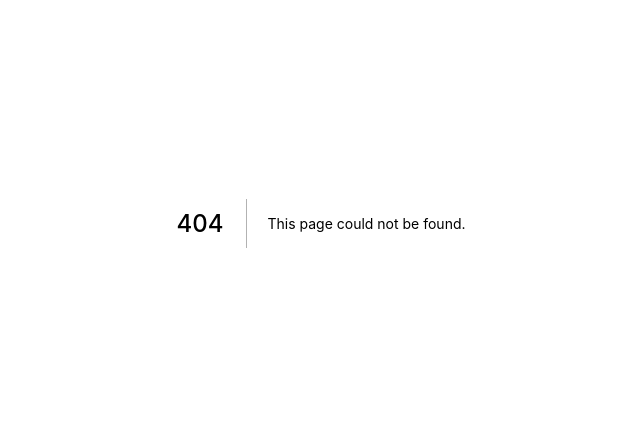
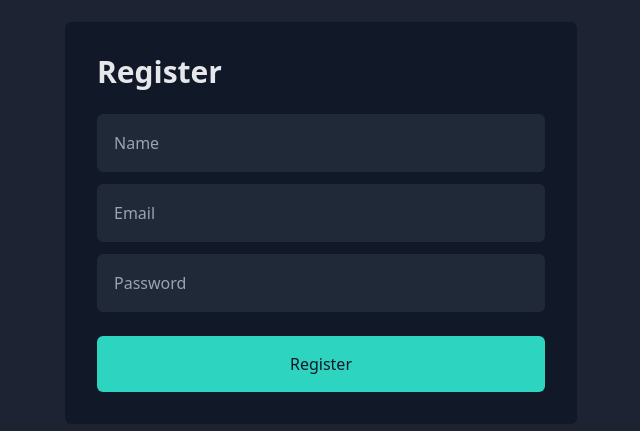
Before and after one commit to octoi/uchat, a Next.js app in the folder app/: page /account/register in a window 1280 px wide. Before the commit this address had no page. Shown: the part 177-608 px from the top of the page, without its empty margins (319-959 px from the left). Built offline with nearby package versions, Linux system fonts and the light colour scheme.

Commit message:
register page

```diff
--- /dev/null
+++ b/app/components/account/Input.tsx
@@ -0,0 +1,28 @@
+import React, { Dispatch, SetStateAction } from 'react';
+
+interface Props {
+  placeholder: string;
+  type?: 'text' | 'password' | 'email';
+  className?: string;
+  state: string;
+  setState: Dispatch<SetStateAction<string>>;
+}
+
+export default function Input({
+  placeholder,
+  type,
+  className,
+  state,
+  setState,
+}: Props) {
+  return (
+    <input
+      type={type ? type : 'text'}
+      required
+      placeholder={placeholder}
+      className={`${className} p-4 rounded-md outline-none transition bg-gray-800 border border-gray-800 focus:border-green-400`}
+      value={state}
+      onChange={(e) => setState(e.target.value)}
+    />
+  );
+}
--- /dev/null
+++ b/app/pages/account/register.tsx
@@ -0,0 +1,55 @@
+import { FormEvent, useState } from 'react';
+import { NextPage } from 'next';
+import Layout from '@/components/Layout';
+import Input from '@/components/account/Input';
+
+const Register: NextPage = () => {
+  const [name, setName] = useState('');
+  const [email, setEmail] = useState('');
+  const [password, setPassword] = useState('');
+
+  const handleFormSubmit = (e: FormEvent<HTMLFormElement>) => {
+    e.preventDefault();
+  };
+
+  return (
+    <Layout>
+      <div className='h-screen flex justify-center items-center'>
+        <form
+          className='bg-gray-900 p-8 rounded-md  flex flex-col w-full max-w-lg'
+          onSubmit={handleFormSubmit}
+        >
+          <h2 className='text-3xl font-bold'>Register</h2>
+          <Input
+            placeholder='Name'
+            className='mt-6'
+            state={name}
+            setState={setName}
+          />
+          <Input
+            placeholder='Email'
+            className='mt-3'
+            type='email'
+            state={email}
+            setState={setEmail}
+          />
+          <Input
+            placeholder='Password'
+            className='mt-3'
+            type='password'
+            state={password}
+            setState={setPassword}
+          />
+          <button
+            type='submit'
+            className='mt-6 w-full bg-green-400 text-gray-900 font-medium p-4 rounded-md transition duration-500 hover:bg-green-500'
+          >
+            Register
+          </button>
+        </form>
+      </div>
+    </Layout>
+  );
+};
+
+export default Register;
```
